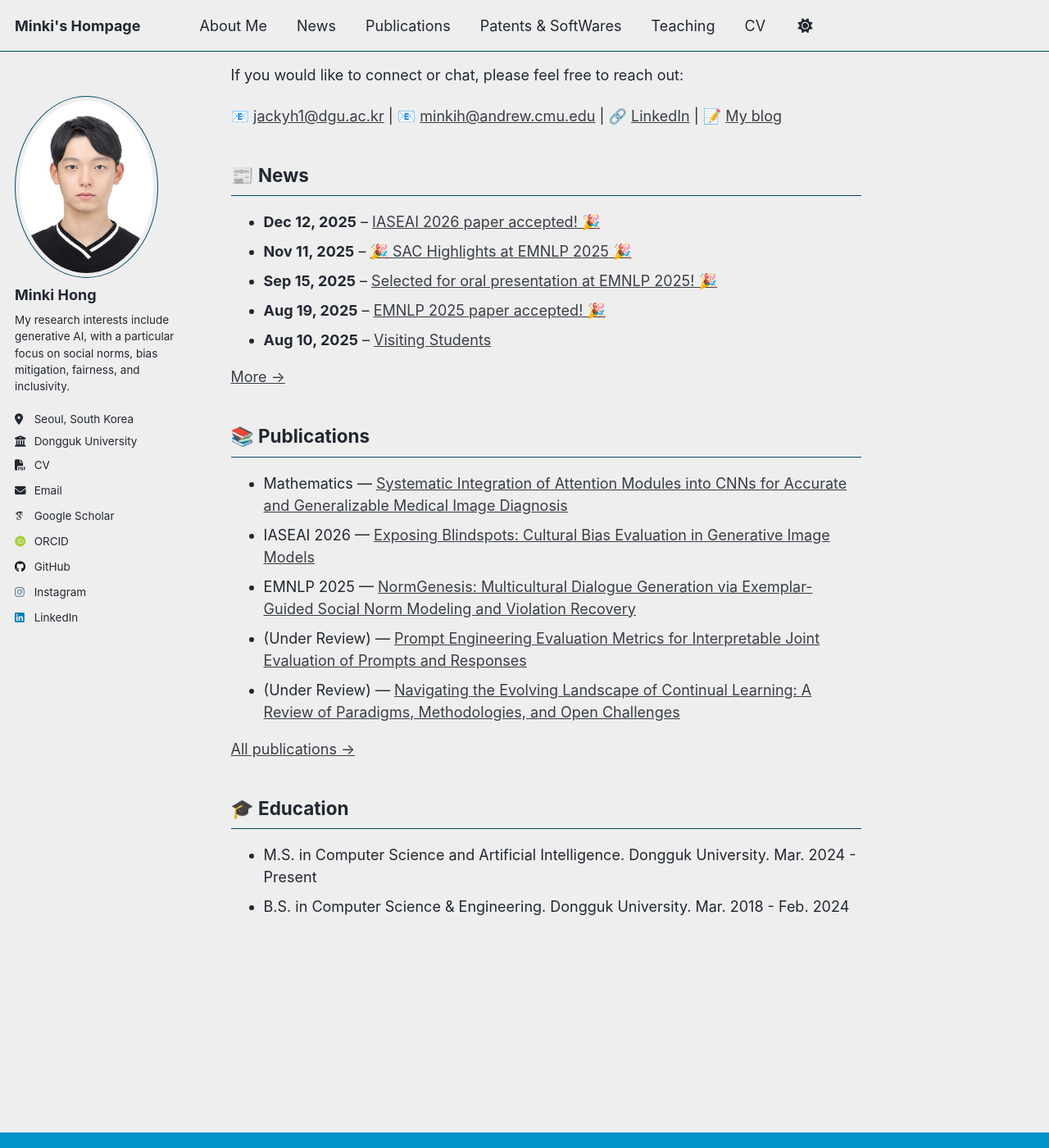
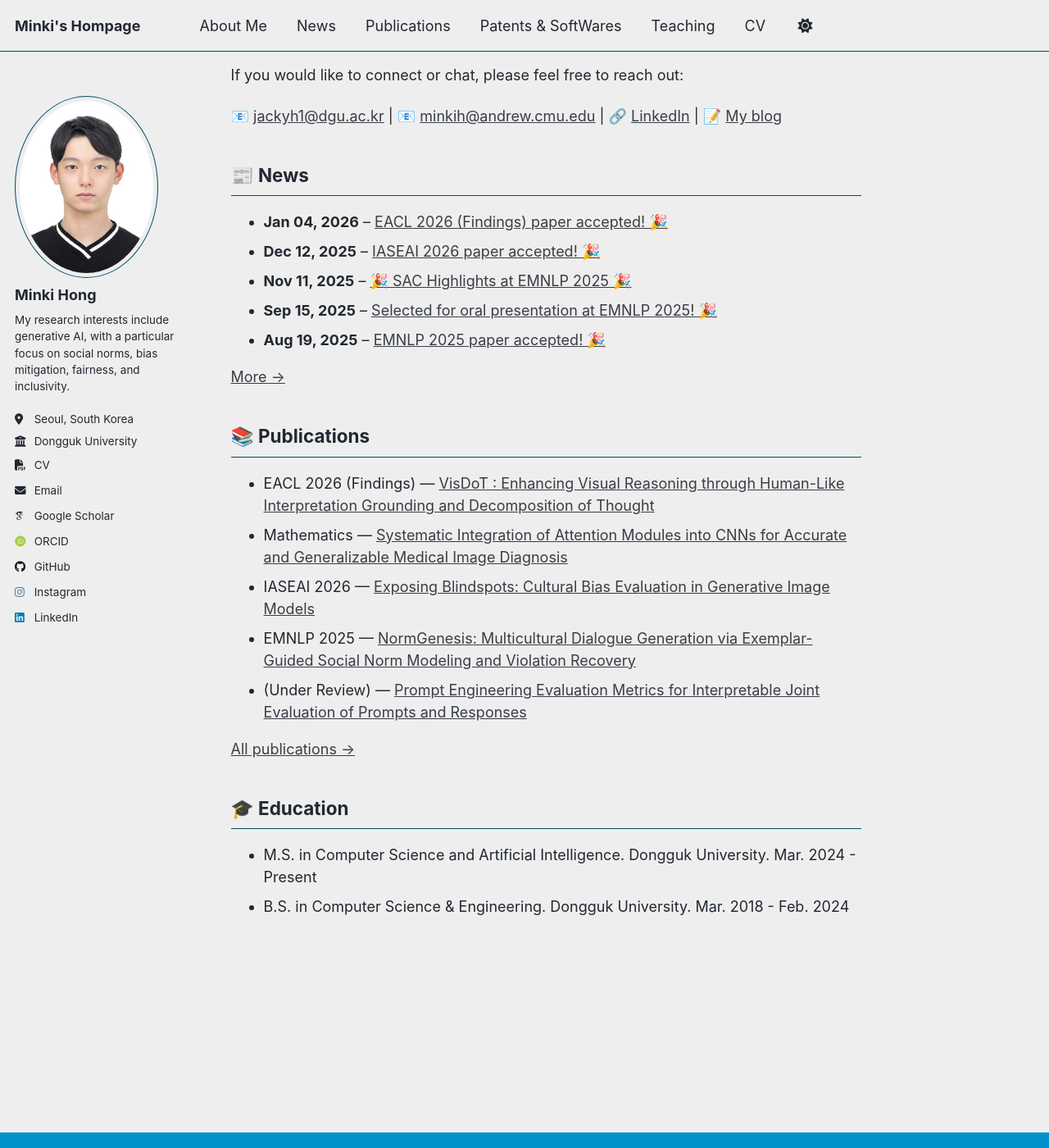
Before and after one commit to bk123477/bk123477.github.io, a Jekyll site: the page built from _pages/about.md, in a window 1280 px wide and 1400 px high, scrolled down 643 px. Shown: the whole window at 82% size. Built offline with Jekyll 4.4.1, drawn with Linux system fonts in a browser that asks for light colours; some web fonts are replaced; a script that is not in the unit is left out; part of the change alters nothing that is shown.

Commit message:
Update Posts

```diff
--- /dev/null
+++ b/_posts/2026-01-04-visdot-eacl-accepted.md
@@ -0,0 +1,31 @@
+---
+title: 'EACL 2026 (Findings) paper accepted! 🎉'
+date: 2026-01-04
+permalink: /posts/2026/01/visdot-eacl-accepted/
+tags:
+  - EACL 2026
+  - Findings
+  - Conference
+---
+
+Excited to share that our paper, "VisDoT: Enhancing Visual Reasoning through Human-Like Interpretation Grounding and Decomposition of Thought," has been accepted to **EACL 2026 (Findings)**! 🎉
+
+While recent large vision-language models (LVLMs) show strong language-centric reasoning capabilities, they often struggle with **perceptual grounding**, failing to reliably align visual primitives (e.g., position, length, color, and patterns) with semantic reasoning—especially in visualized data such as charts and graphs.
+
+## 💡 Key Contributions
+
+VisDoT addresses this limitation by combining two key ideas:
+
+1️⃣ **Human-like interpretation grounding** based on graphical perception theory. We formalize four core perceptual tasks—**Position, Length, Pattern, and Extract**—to explicitly guide models toward accurate visual decoding before reasoning.
+
+2️⃣ **Decomposition-of-Thought (DoT) prompting**, which reformulates visual question answering as a compositional process. DoT decomposes complex questions into sequential **perception-oriented and logic-oriented sub-questions**, enabling structured, interpretable, and grounded reasoning within a single model and a single inference pass.
+
+## 🔍 Major Results
+
+Extensive experiments demonstrate that VisDoT substantially improves performance on challenging chart reasoning benchmarks such as **ChartQA**, **ChartQAPro**, and the newly introduced **VisDoTQA**:
+
+*   **Significant Improvement:** Achieve up to **+33.2% absolute improvement** on VisDoTQA.
+*   **Strong Performance:** Match or surpass strong closed-source models (e.g., GPT-4o) on ChartQAPro.
+*   **Zero-Shot Generalization:** Exhibit **consistent zero-shot gains** on open-domain VQA benchmarks, indicating strong generalization beyond charts.
+
+Overall, VisDoT shows that **explicit perceptual grounding combined with structured thought decomposition** is a powerful and general strategy for reliable and interpretable visual reasoning.
--- a/_publications/visdot-eacl.md
+++ b/_publications/visdot-eacl.md
@@ -4,7 +4,7 @@ collection: publications
 category: conferences
 permalink: /publication/visdot
 excerpt: 'EACL 2026 (Findings)'
-date: 2025-07-28
+date: 2026-01-04
 venue: 'EACL 2026 (Findings)'
 # paperurl:
 # citation:
```
